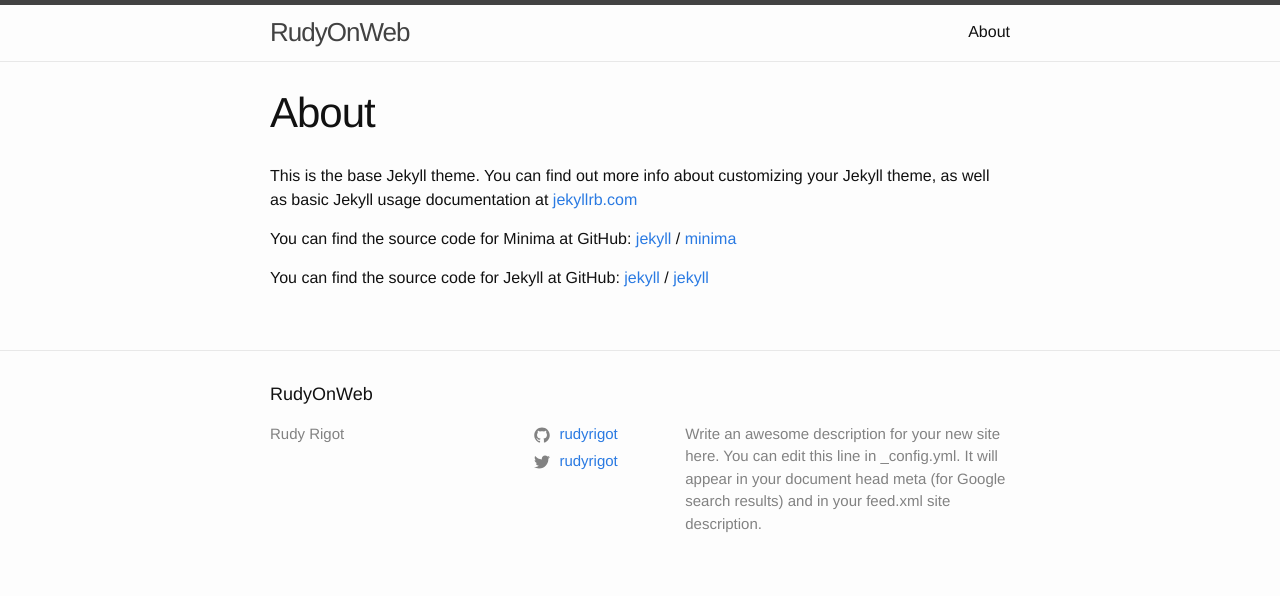
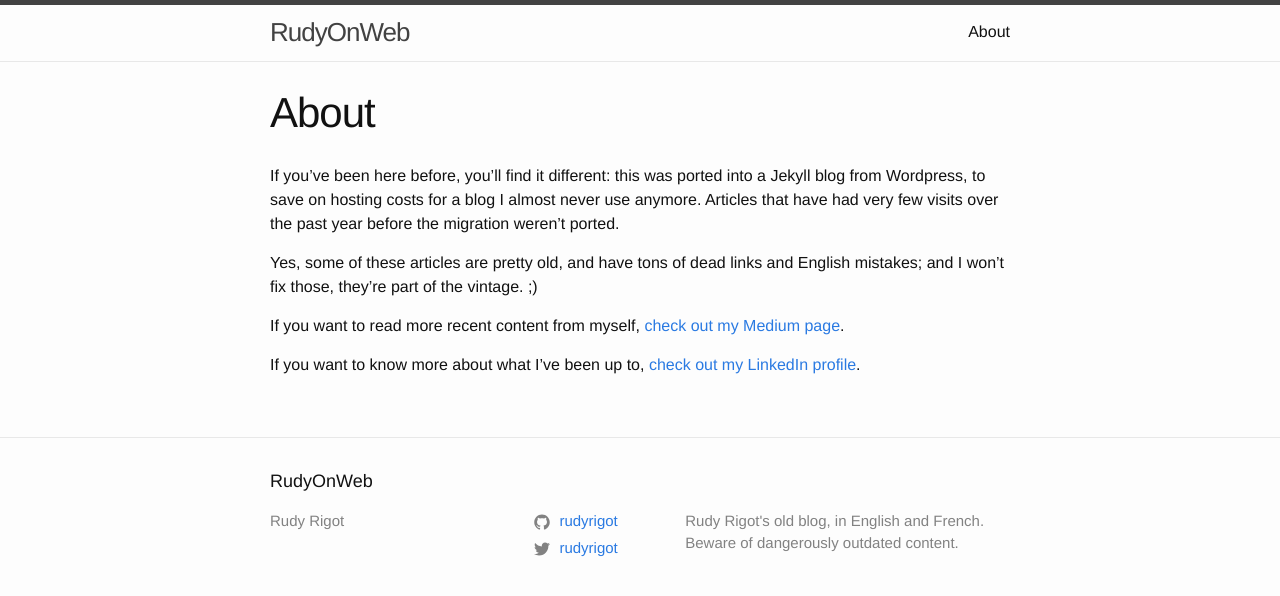
Before and after one commit to rudyrigot/rudyonweb, a Jekyll site: the page built from about.md, in a window 1280 px wide. Shown: the top 596 px of the page. Built offline with Jekyll 4.4.1, drawn with Linux system fonts in a browser that asks for light colours.

Commit message:
About page and description

```diff
--- a/_config.yml
+++ b/_config.yml
@@ -16,9 +16,7 @@
 title: RudyOnWeb
 author: Rudy Rigot
 description: > # this means to ignore newlines until "baseurl:"
-  Write an awesome description for your new site here. You can edit this
-  line in _config.yml. It will appear in your document head meta (for
-  Google search results) and in your feed.xml site description.
+  Rudy Rigot's old blog, in English and French. Beware of dangerously outdated content.
 baseurl: "/rudyonweb" # the subpath of your site, e.g. /blog
 url: "https://rudyrigot.github.io" # the base hostname & protocol for your site, e.g. http://example.com
 twitter_username: rudyrigot
--- a/about.md
+++ b/about.md
@@ -4,15 +4,10 @@ title: About
 permalink: /about/
 ---
 
-This is the base Jekyll theme. You can find out more info about customizing your Jekyll theme, as well as basic Jekyll usage documentation at [jekyllrb.com](https://jekyllrb.com/)
+If you've been here before, you'll find it different: this was ported into a Jekyll blog from Wordpress, to save on hosting costs for a blog I almost never use anymore. Articles that have had very few visits over the past year before the migration weren't ported.
 
-You can find the source code for Minima at GitHub:
-[jekyll][jekyll-organization] /
-[minima](https://github.com/jekyll/minima)
+Yes, some of these articles are pretty old, and have tons of dead links and English mistakes; and I won't fix those, they're part of the vintage. ;)
 
-You can find the source code for Jekyll at GitHub:
-[jekyll][jekyll-organization] /
-[jekyll](https://github.com/jekyll/jekyll)
+If you want to read more recent content from myself, [check out my Medium page](https://medium.com/@rudyrigot).
 
-
-[jekyll-organization]: https://github.com/jekyll
+If you want to know more about what I've been up to, [check out my LinkedIn profile](https://www.linkedin.com/in/rudyrigot/).
```
